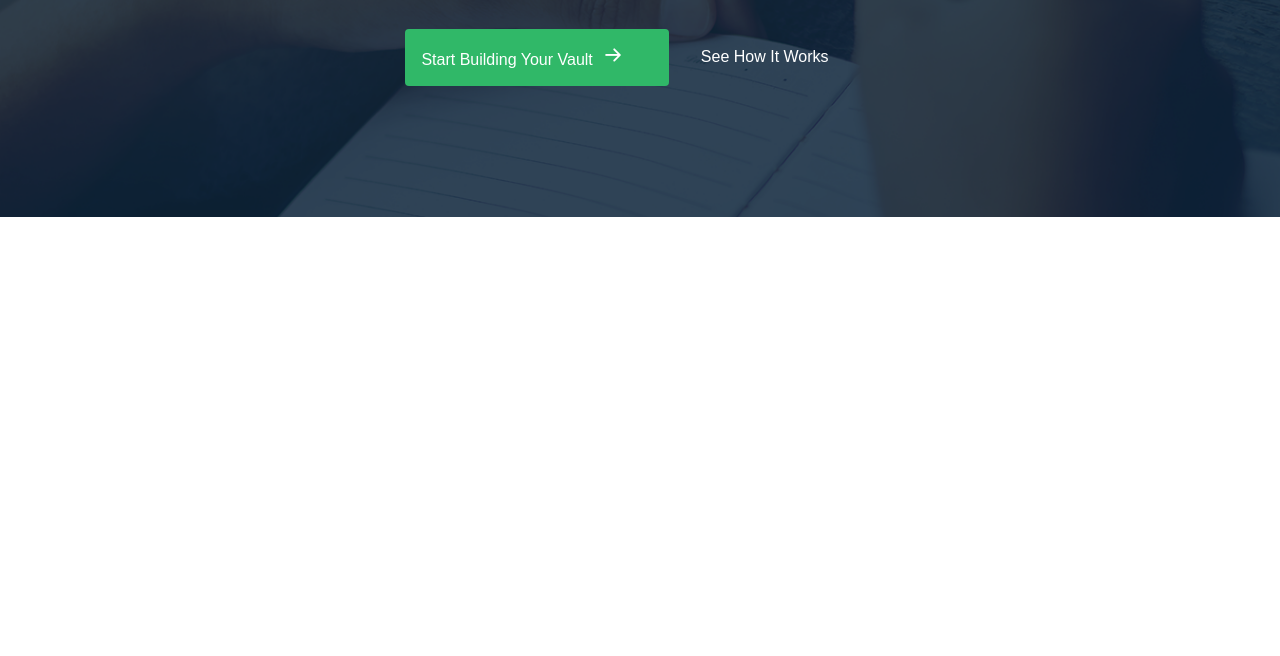
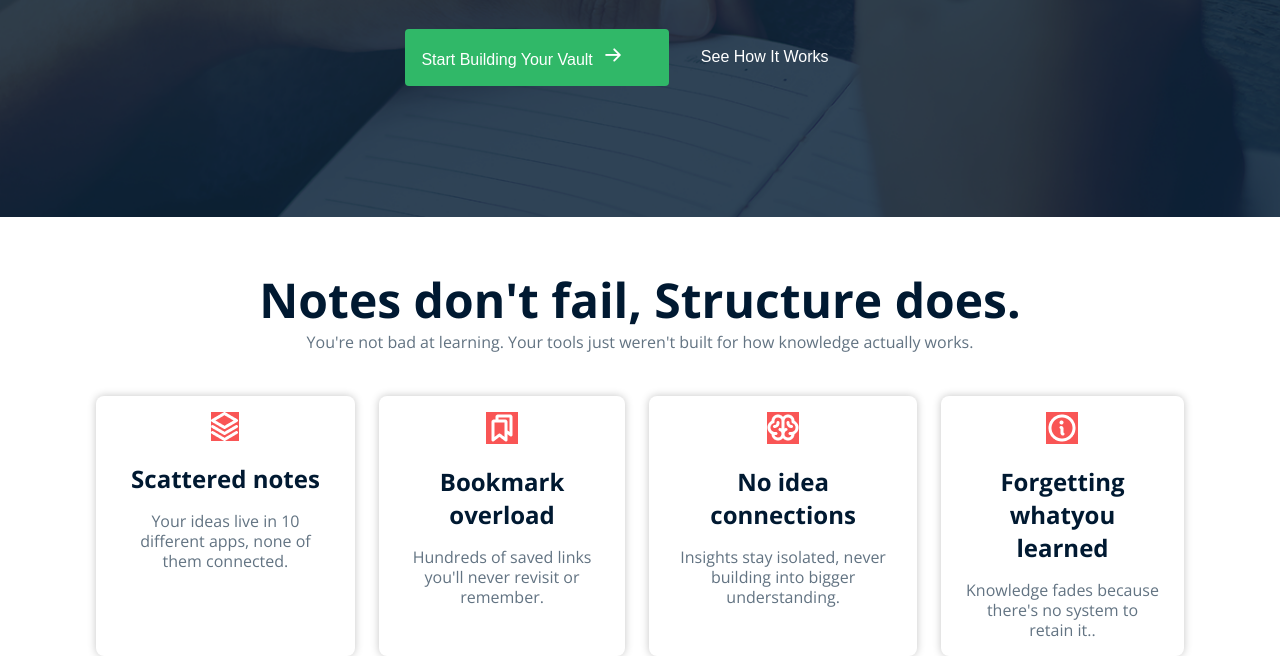
Before and after one commit to sabbirhossain778/Assighment-1, a plain HTML site: page index.html in a window 1280 px wide. Shown: the part 504-1160 px from the top of the page. Before the commit the page ends 800 px from the top, so only its background shows below. Drawn offline with nearby package versions, Linux system fonts and the light colour scheme.

Commit message:
succesfully complete note section

```diff
--- a/index.html
+++ b/index.html
@@ -48,5 +48,36 @@
 
         </div>
     </section>
+
+    <section id="notes">
+        <div class="notes-container">
+            <div class="section-heading">
+                <h2>Notes don't fail, Structure does.</h2>
+                <p>You're not bad at learning. Your tools just weren't built for how knowledge actually works.</p>
+            </div>
+            <div class="notex-box">
+                <div class="notes-card">
+                    <img src="Images/Vector.png" style="background-color: #f95555;" alt="">
+                    <h3>Scattered notes</h3>
+                    <p>Your ideas live in 10 different apps, none of them connected.</p>
+                </div>
+                <div class="notes-card">
+                    <img src="Images/Bookmarks.png" style="background-color: #f95555;" alt="">
+                    <h3>Bookmark overload</h3>
+                    <p>Hundreds of saved links you'll never revisit or remember.</p>
+                </div>
+               <div class="notes-card">
+                    <img src="Images/Brain.png" style="background-color: #f95555;" alt="">
+                    <h3>No idea connections</h3>
+                    <p>Insights stay isolated, never building into bigger understanding.</p>
+                </div>
+              <div class="notes-card">
+                    <img src="Images/Info.png" style="background-color: #f95555;" alt="">
+                    <h3>Forgetting whatyou learned</h3>
+                    <p>Knowledge fades because there's no system to retain it..</p>
+                </div>
+            </div>
+        </div>
+    </section>
 </body>
 </html>
--- a/style/style.css
+++ b/style/style.css
@@ -72,8 +72,6 @@
 }
 
 
-
-
 .section-heading .first-paragraph{
     display: inline-block;
     padding: 8px 12px 8px 34px;
@@ -121,3 +119,58 @@
     color: #ffffff;
     border: 1px solid #474747;
 }
+
+
+#notes{
+    padding-top: 50PX;
+}
+.notes-container{
+    width: 85%;
+    max-width: 1360px;
+    margin: 0 auto;
+}
+.notes-container .section-heading{
+    text-align: center;
+}
+.notes-container .section-heading h2{
+font-size: 48px;
+font-weight: bold;
+color: #001931;
+}
+.notes-container .section-heading p{
+    font-size: 16px;
+    line-height: 20px;
+    color: #627382;
+    margin-bottom: 44px;
+}
+
+
+.notex-box{
+    display: flex;
+    gap: 24px;
+}
+.notex-box .notes-card{
+    padding: 16px 24px;
+    /* border: 2px solid red; */
+    text-align: center;
+    max-width: 322px;
+    box-shadow: 0 0 8px 0 #0000003b;
+    border-radius: 8px;
+    background-color: #ffffff;
+    /* background-color: #2aab60; */
+}
+.notex-box .notes-card img{
+    max-width: 60px;
+    margin-bottom: 16px;
+}
+.notes-card h3{
+    font-size: 24px;
+    font-weight: 600px;
+    color: #001931;
+    margin-bottom: 16px;
+}
+.notes-card p{
+    font-size: 16px;
+    line-height: 20px;
+    color: #627382;
+}
```
